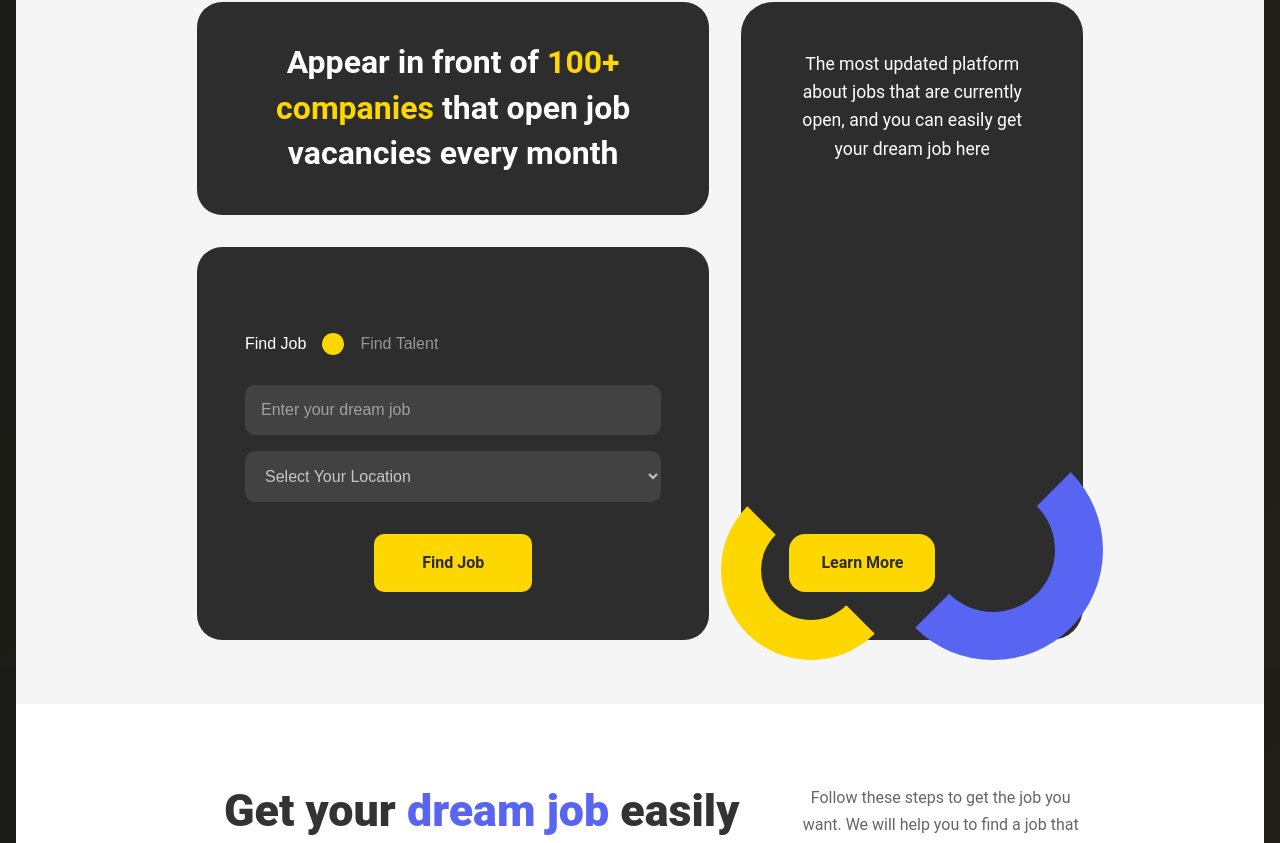
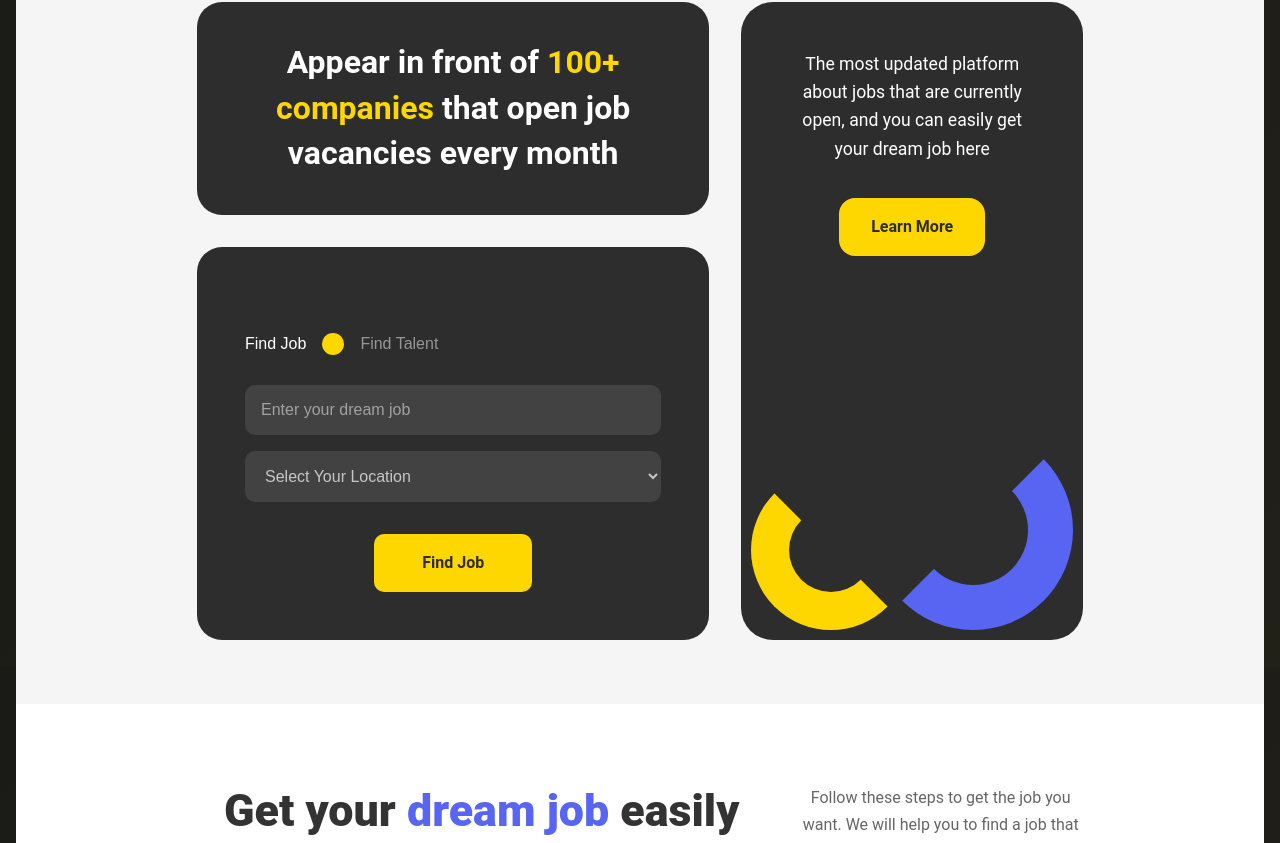
Before and after one commit to krishaCode/JobFinder, a React (Create React App) app in the folder frontend/: page / in a window 1280 px wide. Shown: the part 933-1776 px from the top of the page. Built offline with nearby package versions, Linux system fonts and the light colour scheme; no server answers.

Commit message:
Adjust search card and arc styles in Home.css
Updated margin and alignment for .search-card.dark and .learn-more-btn to improve layout. Modified arc-yellow and arc-blue classes to adjust positioning, size, and border widths for better visual appearance.

```diff
--- a/frontend/src/Components/Home/Home.css
+++ b/frontend/src/Components/Home/Home.css
@@ -386,7 +386,7 @@
 .search-card.dark p {
   font-size: 1.1rem;
   line-height: 1.6;
-  margin-bottom: 2rem;
+  margin-bottom: auto;
   position: relative;
   z-index: 2;
 }
@@ -399,10 +399,12 @@
   border-radius: 16px;
   text-decoration: none;
   font-weight: 600;
-  align-self: flex-start;
+  align-self: center;
   position: relative;
   z-index: 2;
   transition: transform 0.3s ease;
+  margin-top: auto;
+  margin-bottom: 21rem;
 }
 
 .learn-more-btn:hover {
@@ -422,22 +424,22 @@
   border-color: transparent;
   border-left-color: var(--color-yellow);
   border-bottom-color: var(--color-yellow);
-  bottom: -20px;
-  left: -20px;
-  width: 180px;
-  height: 180px;
-  border-width: 40px;
+  bottom: 10px;
+  left: 10px;
+  width: 160px;
+  height: 160px;
+  border-width: 38px;
 }
 
 .arc-blue {
   border-color: transparent;
   border-right-color: var(--color-blue);
   border-bottom-color: var(--color-blue);
-  bottom: -20px;
-  right: -20px;
-  width: 220px;
-  height: 220px;
-  border-width: 48px;
+  bottom: 10px;
+  right: 10px;
+  width: 200px;
+  height: 200px;
+  border-width: 45px;
 }
 
 /* Process Steps Section */
```
